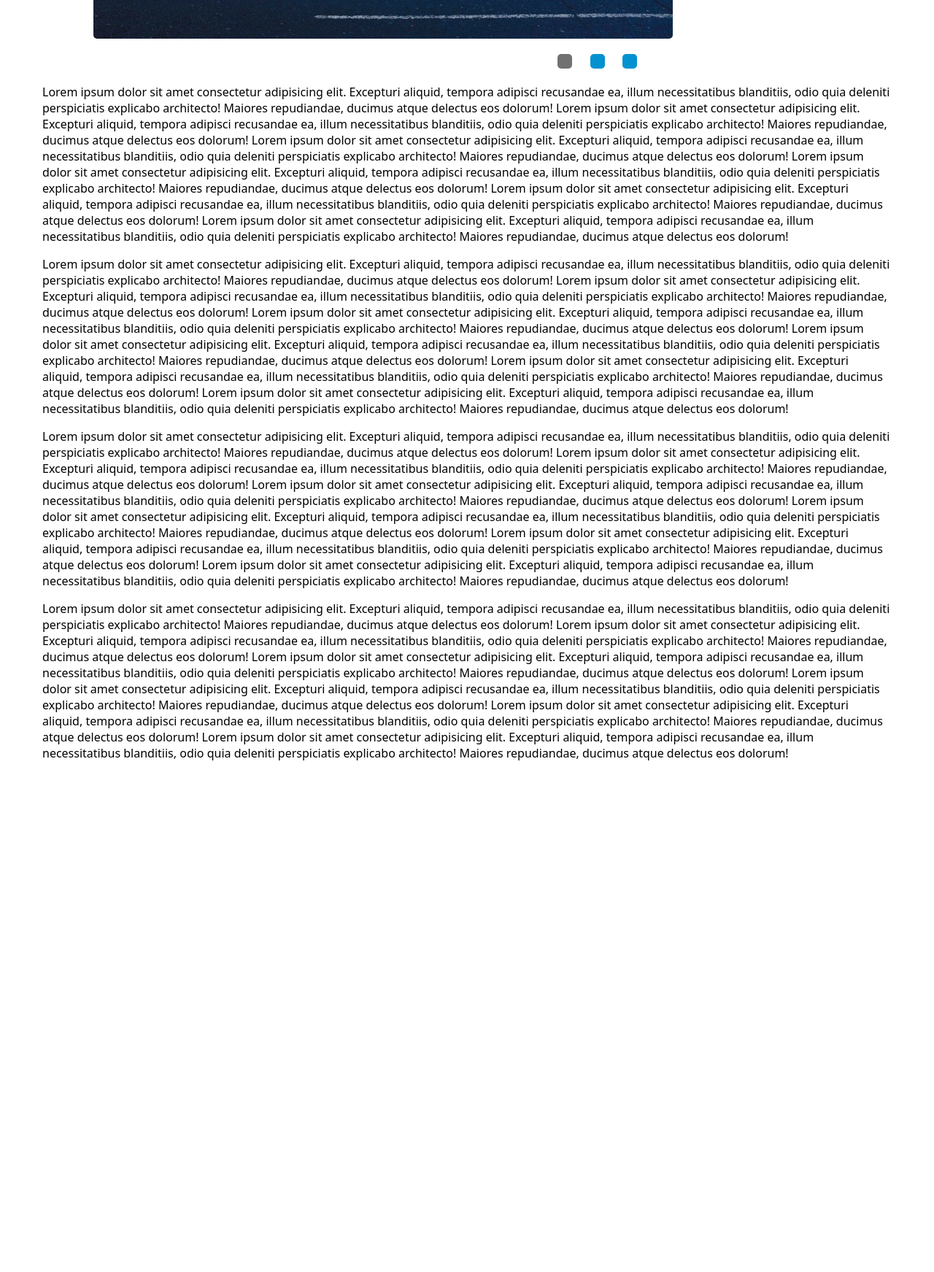
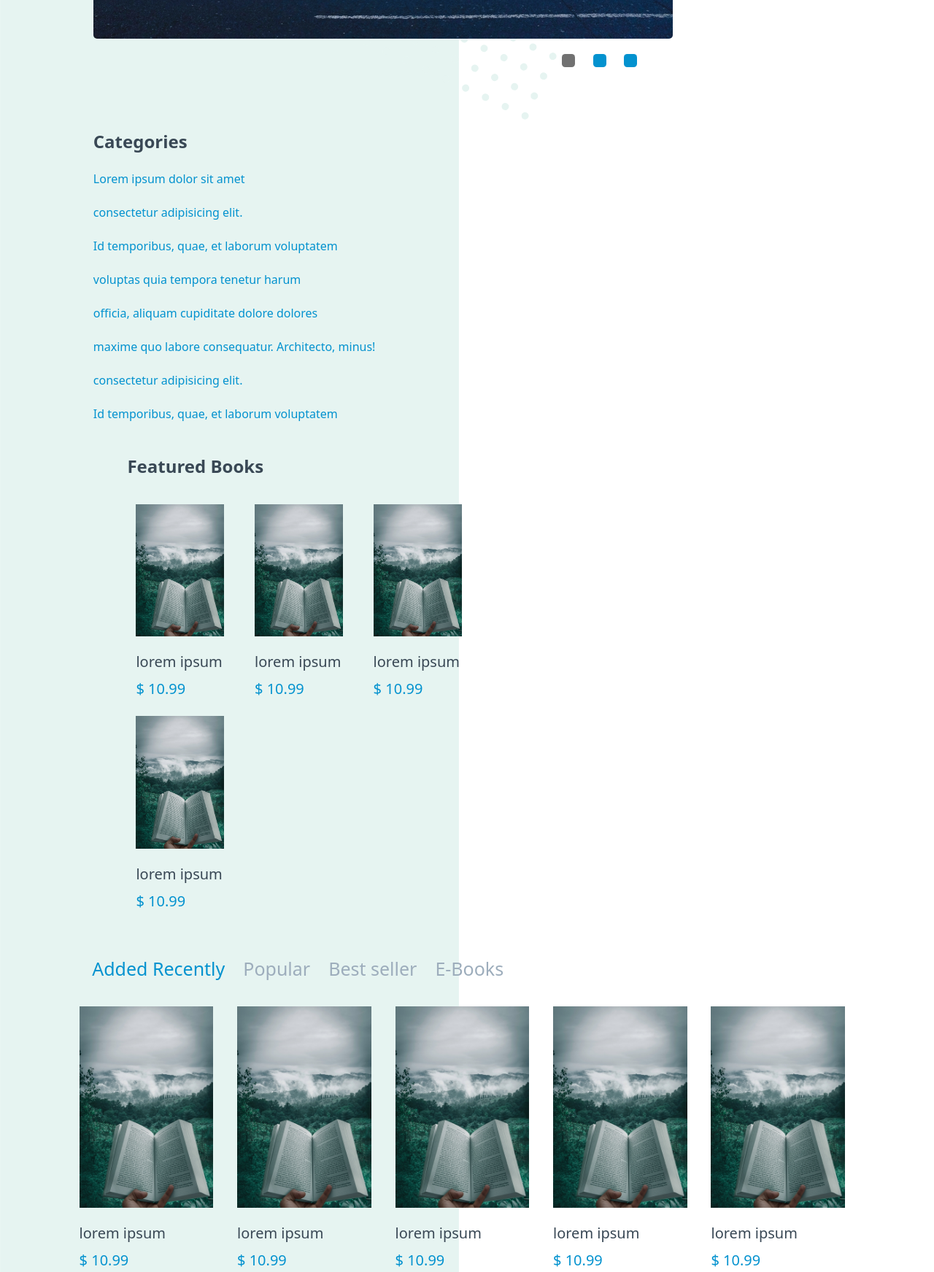
Before and after one commit to azdrenymeri/bookstore-concept, a plain HTML site: page index.html in a window 1280 px wide. Shown: the part 650-2393 px from the top of the page at 73% size. Before the commit the page ends 1709 px from the top, so only its background shows below. Drawn offline with Linux system fonts and the light colour scheme.

Commit message:
book grid is done

```diff
--- a/assets/styles/app.css
+++ b/assets/styles/app.css
@@ -1,5 +1,12 @@
+html {
+    background: url('../img/nav-background.svg') no-repeat;
+    /* background-size: 200px 82px; */
+    background-size: contain;
+    z-index: 0;
+}
 body {
     font-family: 'SegoeUI', 'Segoe UI';
+
 }
 
 /* Navigation part */
@@ -74,6 +81,14 @@ body {
 }
 
 /* Slideshow  */
+.slide-background {
+    position: relative;
+    bottom: 60px;
+    height: 150px;
+    margin-bottom: -100px;
+    background: url('../img/slide-background.svg') no-repeat bottom;
+    z-index: -1;
+}
 * {box-sizing:border-box}
 
 /* Slideshow container */
@@ -130,8 +145,8 @@ body {
 /* The dots/bullets/indicators */
 .dot {
   cursor: pointer;
-  height: 20px;
-  width: 20px;
+  height: 18px;
+  width: 18px;
   margin: 0 10px;
   background-color: #0392cf;
   border-radius: 25%;
@@ -179,6 +194,100 @@ body {
     transition: opacity .3s ease-out;
 }
 
+/* Featured and Categories */
+.title {
+    color: #394855;
+    margin-bottom: 24px;
+}
+
+.categories-container {
+    display: inline-block;
+    padding-left: 6%;
+}
+
+.categories-container > ul {
+    padding:0;
+}
+.categories-container > ul > li {
+    list-style: none;
+    margin: 10px 10px 24px 0;
+    color: #0392CF;
+}
+
+.featured-container {
+    display: inline-block;
+    margin-left: 10%;
+    width: 55%;
+}
+.book-row {
+    display: inline-block;
+}
+
+.book-container {
+    display: inline-block;
+    width: 21%;
+    margin: 12px;
+}
+
+.books-grid {
+    margin-top: 4%;
+}
+.br{
+    width: 19%;
+    margin: 0;
+    padding: 0 4px;
+}
+.book-cover {
+    width: 90%;
+
+}
+.book-cover:hover{
+    color: #394855;
+    opacity: .7;
+    transition: opacity .3s ease-out;
+}
+.book-title {
+    color: #394855;
+    font-size: 20px;
+    margin-bottom: 0;
+    margin-top: 16px;
+
+
+}
+.book-price{
+    color: #0392CF;
+    font-size: 20px;
+    margin-top: 10px;
+    margin-bottom: 0;
+}
+
+.filter-section{
+    margin: 0 5%;
+    padding-left: 10px;
+}
+.filter-title{
+    font-size: 25px;
+    color: #9DADBC
+}
+.filter-active {
+    color:#0392CF;
+}
+.grid-row {
+    margin: 3% 0 0 4% ;
+}
+.load-more-container {
+    text-align: center;
+    margin: 3% 0;
+}
+.load-more-btn{
+    outline: none;
+    width: 30%;
+    height: 45px;
+    background-color: transparent;
+    border: solid 1px #0392CF;
+    border-radius: 4px;
+    color: #0392CF;
+}
 /* Supporting different screens */
 /* Extra small devices (phones, 600px and down) */
 @media only screen and (max-width: 600px) {
--- a/index.html
+++ b/index.html
@@ -11,7 +11,6 @@
 
 <body>
   <nav class="navbar-container">
-
     <div class="nav-left">
       <svg class="nav-item" xmlns="http://www.w3.org/2000/svg" width="50" height="50" viewBox="0 0 50 50">
         <g id="Group_60" data-name="Group 60" transform="translate(-160 -39)">
@@ -69,7 +68,7 @@
 
   </nav>
 
-  <!-- Carousel section -->
+  <!-- Slide section -->
   <section class="container">
     <!-- Slideshow container -->
     <div class="slideshow-container">
@@ -115,57 +114,170 @@
       </div>
     </div>
 
-
-
+    <div class="slide-background">
+    </div>
   </section>
 
   <!-- Categories and featured books -->
   <section class="container">
-    <p>
-      Lorem ipsum dolor sit amet consectetur adipisicing elit. Excepturi aliquid, tempora adipisci recusandae ea, illum
-      necessitatibus blanditiis, odio quia deleniti perspiciatis explicabo architecto! Maiores repudiandae, ducimus
-      atque delectus eos dolorum!
-      Lorem ipsum dolor sit amet consectetur adipisicing elit. Excepturi aliquid, tempora adipisci recusandae ea, illum
-      necessitatibus blanditiis, odio quia deleniti perspiciatis explicabo architecto! Maiores repudiandae, ducimus
-      atque delectus eos dolorum!
-      Lorem ipsum dolor sit amet consectetur adipisicing elit. Excepturi aliquid, tempora adipisci recusandae ea, illum
-      necessitatibus blanditiis, odio quia deleniti perspiciatis explicabo architecto! Maiores repudiandae, ducimus
-      atque delectus eos dolorum!
-      Lorem ipsum dolor sit amet consectetur adipisicing elit. Excepturi aliquid, tempora adipisci recusandae ea, illum
-      necessitatibus blanditiis, odio quia deleniti perspiciatis explicabo architecto! Maiores repudiandae, ducimus
-      atque delectus eos dolorum!
-      Lorem ipsum dolor sit amet consectetur adipisicing elit. Excepturi aliquid, tempora adipisci recusandae ea, illum
-      necessitatibus blanditiis, odio quia deleniti perspiciatis explicabo architecto! Maiores repudiandae, ducimus
-      atque delectus eos dolorum!
-      Lorem ipsum dolor sit amet consectetur adipisicing elit. Excepturi aliquid, tempora adipisci recusandae ea, illum
-      necessitatibus blanditiis, odio quia deleniti perspiciatis explicabo architecto! Maiores repudiandae, ducimus
-      atque delectus eos dolorum!
 
-    </p>
+    <!-- Categories container -->
+    <div class="categories-container">
+      <h1 class="title">Categories</h1>
+        <ul>
+          <li>
+            Lorem ipsum dolor sit amet
+          </li>
+          <li>
+            consectetur adipisicing elit.
+          </li>
+          <li>
+            Id temporibus, quae, et laborum voluptatem
+          </li>
+          <li>
+              voluptas quia tempora tenetur harum
+          </li>
+          <li>
+              officia, aliquam cupiditate dolore dolores
+          </li>
+          <li>
+              maxime quo labore consequatur. Architecto, minus!
+          </li>
+          <li>
+              consectetur adipisicing elit.
+          </li>
+          <li>
+              Id temporibus, quae, et laborum voluptatem
+          </li>
+        </ul>
+    </div>
+
+    <!-- Featured books container -->
+    <div class="featured-container">
+      <h1 class="title">Featured Books</h1>
+      <div class="book-row">
+        <div class="book-container">
+            <img class="book-cover" src="./assets/img/cover1.jpg" />
+            <div class="book-title">lorem ipsum</div>
+            <div class="book-price">$ 10.99</div>
+        </div>
+
+        <div class="book-container">
+            <img class="book-cover" src="./assets/img/cover1.jpg" />
+            <p class="book-title">lorem ipsum</p>
+            <p class="book-price">$ 10.99</p>
+        </div>
+
+        <div class="book-container">
+            <img class="book-cover" src="./assets/img/cover1.jpg" />
+            <p class="book-title">lorem ipsum</p>
+            <p class="book-price">$ 10.99</p>
+        </div>
+
+        <div class="book-container">
+            <img class="book-cover" src="./assets/img/cover1.jpg" />
+            <p class="book-title">lorem ipsum</p>
+            <p class="book-price">$ 10.99</p>
+        </div>
+      </div>
+    </div>
   </section>
 
   <!-- Booklist grid -->
-  <section class="container">
-    <p>
-      Lorem ipsum dolor sit amet consectetur adipisicing elit. Excepturi aliquid, tempora adipisci recusandae ea, illum
-      necessitatibus blanditiis, odio quia deleniti perspiciatis explicabo architecto! Maiores repudiandae, ducimus
-      atque delectus eos dolorum!
-      Lorem ipsum dolor sit amet consectetur adipisicing elit. Excepturi aliquid, tempora adipisci recusandae ea, illum
-      necessitatibus blanditiis, odio quia deleniti perspiciatis explicabo architecto! Maiores repudiandae, ducimus
-      atque delectus eos dolorum!
-      Lorem ipsum dolor sit amet consectetur adipisicing elit. Excepturi aliquid, tempora adipisci recusandae ea, illum
-      necessitatibus blanditiis, odio quia deleniti perspiciatis explicabo architecto! Maiores repudiandae, ducimus
-      atque delectus eos dolorum!
-      Lorem ipsum dolor sit amet consectetur adipisicing elit. Excepturi aliquid, tempora adipisci recusandae ea, illum
-      necessitatibus blanditiis, odio quia deleniti perspiciatis explicabo architecto! Maiores repudiandae, ducimus
-      atque delectus eos dolorum!
-      Lorem ipsum dolor sit amet consectetur adipisicing elit. Excepturi aliquid, tempora adipisci recusandae ea, illum
-      necessitatibus blanditiis, odio quia deleniti perspiciatis explicabo architecto! Maiores repudiandae, ducimus
-      atque delectus eos dolorum!
-      Lorem ipsum dolor sit amet consectetur adipisicing elit. Excepturi aliquid, tempora adipisci recusandae ea, illum
-      necessitatibus blanditiis, odio quia deleniti perspiciatis explicabo architecto! Maiores repudiandae, ducimus
-      atque delectus eos dolorum!
+  <section class="container books-grid">
+    <p class="filter-section">
+      <span class="filter-title filter-active">Added Recently</span> &nbsp;&nbsp;&nbsp;&nbsp;
+      <span class="filter-title">Popular</span> &nbsp;&nbsp;&nbsp;&nbsp;
+      <span class="filter-title">Best seller</span> &nbsp;&nbsp;&nbsp;&nbsp;
+      <span class="filter-title">E-Books</span> &nbsp;&nbsp;&nbsp;&nbsp;
+    </p>
 
+    <div class="book-row grid-row">
+        <div class="book-container br">
+            <img class="book-cover" src="./assets/img/cover1.jpg" />
+            <p class="book-title">lorem ipsum</p>
+            <p class="book-price">$ 10.99</p>
+        </div>
+        <div class="book-container br">
+            <img class="book-cover" src="./assets/img/cover1.jpg" />
+            <p class="book-title">lorem ipsum</p>
+            <p class="book-price">$ 10.99</p>
+        </div>
+        <div class="book-container br">
+            <img class="book-cover" src="./assets/img/cover1.jpg" />
+            <p class="book-title">lorem ipsum</p>
+            <p class="book-price">$ 10.99</p>
+        </div>
+        <div class="book-container br">
+            <img class="book-cover" src="./assets/img/cover1.jpg" />
+            <p class="book-title">lorem ipsum</p>
+            <p class="book-price">$ 10.99</p>
+        </div>
+        <div class="book-container br">
+            <img class="book-cover" src="./assets/img/cover1.jpg" />
+            <p class="book-title">lorem ipsum</p>
+            <p class="book-price">$ 10.99</p>
+        </div>
+    </div>
+    <div class="book-row grid-row">
+        <div class="book-container br">
+            <img class="book-cover" src="./assets/img/cover1.jpg" />
+            <p class="book-title">lorem ipsum</p>
+            <p class="book-price">$ 10.99</p>
+        </div>
+        <div class="book-container br">
+            <img class="book-cover" src="./assets/img/cover1.jpg" />
+            <p class="book-title">lorem ipsum</p>
+            <p class="book-price">$ 10.99</p>
+        </div>
+        <div class="book-container br">
+            <img class="book-cover" src="./assets/img/cover1.jpg" />
+            <p class="book-title">lorem ipsum</p>
+            <p class="book-price">$ 10.99</p>
+        </div>
+        <div class="book-container br">
+            <img class="book-cover" src="./assets/img/cover1.jpg" />
+            <p class="book-title">lorem ipsum</p>
+            <p class="book-price">$ 10.99</p>
+        </div>
+        <div class="book-container br">
+            <img class="book-cover" src="./assets/img/cover1.jpg" />
+            <p class="book-title">lorem ipsum</p>
+            <p class="book-price">$ 10.99</p>
+        </div>
+    </div>
+    <div class="book-row grid-row">
+        <div class="book-container br">
+            <img class="book-cover" src="./assets/img/cover1.jpg" />
+            <p class="book-title">lorem ipsum</p>
+            <p class="book-price">$ 10.99</p>
+        </div>
+        <div class="book-container br">
+            <img class="book-cover" src="./assets/img/cover1.jpg" />
+            <p class="book-title">lorem ipsum</p>
+            <p class="book-price">$ 10.99</p>
+        </div>
+        <div class="book-container br">
+            <img class="book-cover" src="./assets/img/cover1.jpg" />
+            <p class="book-title">lorem ipsum</p>
+            <p class="book-price">$ 10.99</p>
+        </div>
+        <div class="book-container br">
+            <img class="book-cover" src="./assets/img/cover1.jpg" />
+            <p class="book-title">lorem ipsum</p>
+            <p class="book-price">$ 10.99</p>
+        </div>
+        <div class="book-container br">
+            <img class="book-cover" src="./assets/img/cover1.jpg" />
+            <p class="book-title">lorem ipsum</p>
+            <p class="book-price">$ 10.99</p>
+        </div>
+    </div>
+
+    <p class="load-more-container">
+        <button class="load-more-btn">
+          Load More
+        </button>
     </p>
   </section>
 
```
Also changed, not shown: assets/img/cover1.jpg (added), assets/img/nav-background.svg (added), assets/img/slide-background.svg (added).
